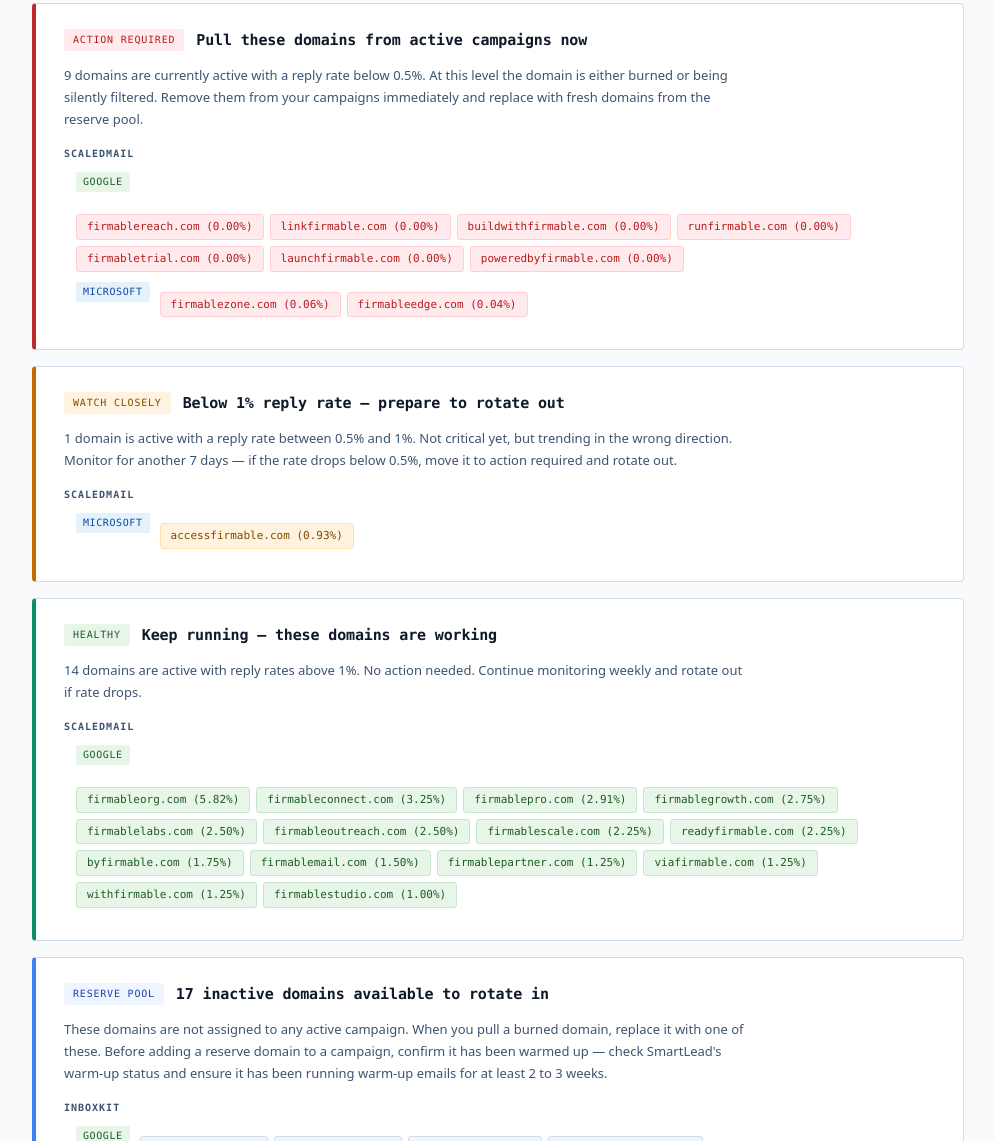
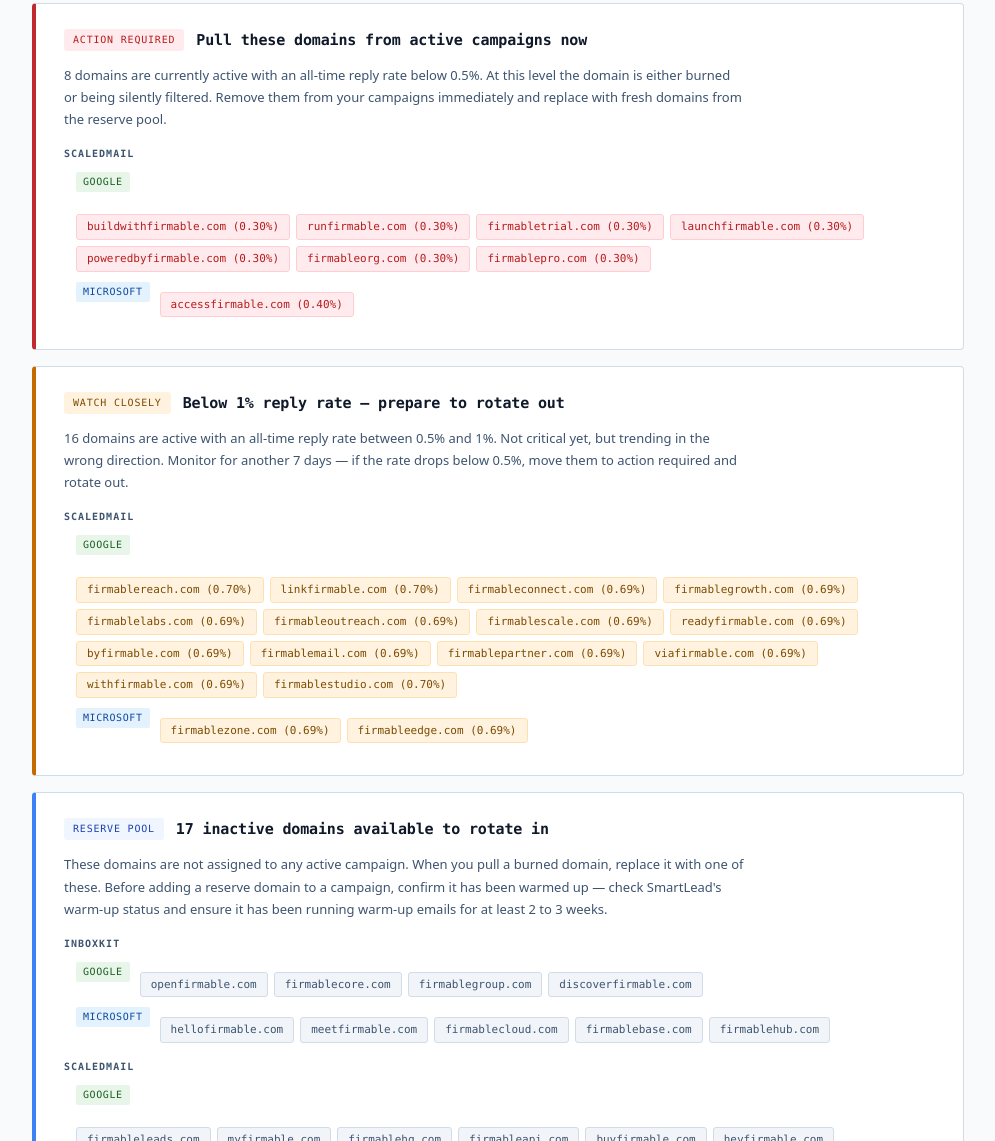
Before and after one commit to asher-firmable/firmable-gtm, a plain HTML site: page docs/domain-report.html in a window 1280 px wide. Shown: the part 5413-6554 px from the top of the page, without its empty margins (142-1137 px from the left). Drawn offline with Linux system fonts and the light colour scheme.

Commit message:
Base recommendations on all-time reply rate instead of 14d
Thresholds and chip labels in Action Required, Watch Closely, and
Healthy cards now use alltime_rate so classifications reflect
historical domain health, not just the past two weeks.

Co-Authored-By: Claude Sonnet 4.6 <noreply@anthropic.com>

```diff
--- a/docs/domain-report.html
+++ b/docs/domain-report.html
@@ -1646,8 +1646,8 @@
             <span class="rec-badge rec-badge-danger">Action required</span>
             <h3>Pull these domains from active campaigns now</h3>
           </div>
-          <p>9 domains are currently active with a reply rate below 0.5%. At this level the domain is either burned or being silently filtered. Remove them from your campaigns immediately and replace with fresh domains from the reserve pool.</p>
-          <div class="rec-vendor-group"><span class="rec-vendor-label">ScaledMail</span><div class="rec-esp-group"><span class="rec-esp-label rec-esp-google">Google</span><div class="rec-chips"><span class="rec-chip rec-chip-alert">firmablereach.com (0.00%)</span><span class="rec-chip rec-chip-alert">linkfirmable.com (0.00%)</span><span class="rec-chip rec-chip-alert">buildwithfirmable.com (0.00%)</span><span class="rec-chip rec-chip-alert">runfirmable.com (0.00%)</span><span class="rec-chip rec-chip-alert">firmabletrial.com (0.00%)</span><span class="rec-chip rec-chip-alert">launchfirmable.com (0.00%)</span><span class="rec-chip rec-chip-alert">poweredbyfirmable.com (0.00%)</span></div></div><div class="rec-esp-group"><span class="rec-esp-label rec-esp-microsoft">Microsoft</span><div class="rec-chips"><span class="rec-chip rec-chip-alert">firmablezone.com (0.06%)</span><span class="rec-chip rec-chip-alert">firmableedge.com (0.04%)</span></div></div></div>
+          <p>8 domains are currently active with an all-time reply rate below 0.5%. At this level the domain is either burned or being silently filtered. Remove them from your campaigns immediately and replace with fresh domains from the reserve pool.</p>
+          <div class="rec-vendor-group"><span class="rec-vendor-label">ScaledMail</span><div class="rec-esp-group"><span class="rec-esp-label rec-esp-google">Google</span><div class="rec-chips"><span class="rec-chip rec-chip-alert">buildwithfirmable.com (0.30%)</span><span class="rec-chip rec-chip-alert">runfirmable.com (0.30%)</span><span class="rec-chip rec-chip-alert">firmabletrial.com (0.30%)</span><span class="rec-chip rec-chip-alert">launchfirmable.com (0.30%)</span><span class="rec-chip rec-chip-alert">poweredbyfirmable.com (0.30%)</span><span class="rec-chip rec-chip-alert">firmableorg.com (0.30%)</span><span class="rec-chip rec-chip-alert">firmablepro.com (0.30%)</span></div></div><div class="rec-esp-group"><span class="rec-esp-label rec-esp-microsoft">Microsoft</span><div class="rec-chips"><span class="rec-chip rec-chip-alert">accessfirmable.com (0.40%)</span></div></div></div>
         </div>
 
         <div class="rec-card rec-card-warn">
@@ -1655,18 +1655,10 @@
             <span class="rec-badge rec-badge-warn">Watch closely</span>
             <h3>Below 1% reply rate — prepare to rotate out</h3>
           </div>
-          <p>1 domain is active with a reply rate between 0.5% and 1%. Not critical yet, but trending in the wrong direction. Monitor for another 7 days — if the rate drops below 0.5%, move it to action required and rotate out.</p>
-          <div class="rec-vendor-group"><span class="rec-vendor-label">ScaledMail</span><div class="rec-esp-group"><span class="rec-esp-label rec-esp-microsoft">Microsoft</span><div class="rec-chips"><span class="rec-chip rec-chip-warn">accessfirmable.com (0.93%)</span></div></div></div>
+          <p>16 domains are active with an all-time reply rate between 0.5% and 1%. Not critical yet, but trending in the wrong direction. Monitor for another 7 days — if the rate drops below 0.5%, move them to action required and rotate out.</p>
+          <div class="rec-vendor-group"><span class="rec-vendor-label">ScaledMail</span><div class="rec-esp-group"><span class="rec-esp-label rec-esp-google">Google</span><div class="rec-chips"><span class="rec-chip rec-chip-warn">firmablereach.com (0.70%)</span><span class="rec-chip rec-chip-warn">linkfirmable.com (0.70%)</span><span class="rec-chip rec-chip-warn">firmableconnect.com (0.69%)</span><span class="rec-chip rec-chip-warn">firmablegrowth.com (0.69%)</span><span class="rec-chip rec-chip-warn">firmablelabs.com (0.69%)</span><span class="rec-chip rec-chip-warn">firmableoutreach.com (0.69%)</span><span class="rec-chip rec-chip-warn">firmablescale.com (0.69%)</span><span class="rec-chip rec-chip-warn">readyfirmable.com (0.69%)</span><span class="rec-chip rec-chip-warn">byfirmable.com (0.69%)</span><span class="rec-chip rec-chip-warn">firmablemail.com (0.69%)</span><span class="rec-chip rec-chip-warn">firmablepartner.com (0.69%)</span><span class="rec-chip rec-chip-warn">viafirmable.com (0.69%)</span><span class="rec-chip rec-chip-warn">withfirmable.com (0.69%)</span><span class="rec-chip rec-chip-warn">firmablestudio.com (0.70%)</span></div></div><div class="rec-esp-group"><span class="rec-esp-label rec-esp-microsoft">Microsoft</span><div class="rec-chips"><span class="rec-chip rec-chip-warn">firmablezone.com (0.69%)</span><span class="rec-chip rec-chip-warn">firmableedge.com (0.69%)</span></div></div></div>
         </div>
 
-        <div class="rec-card rec-card-ok">
-          <div class="rec-card-header">
-            <span class="rec-badge rec-badge-ok">Healthy</span>
-            <h3>Keep running — these domains are working</h3>
-          </div>
-          <p>14 domains are active with reply rates above 1%. No action needed. Continue monitoring weekly and rotate out if rate drops.</p>
-          <div class="rec-vendor-group"><span class="rec-vendor-label">ScaledMail</span><div class="rec-esp-group"><span class="rec-esp-label rec-esp-google">Google</span><div class="rec-chips"><span class="rec-chip rec-chip-ok">firmableorg.com (5.82%)</span><span class="rec-chip rec-chip-ok">firmableconnect.com (3.25%)</span><span class="rec-chip rec-chip-ok">firmablepro.com (2.91%)</span><span class="rec-chip rec-chip-ok">firmablegrowth.com (2.75%)</span><span class="rec-chip rec-chip-ok">firmablelabs.com (2.50%)</span><span class="rec-chip rec-chip-ok">firmableoutreach.com (2.50%)</span><span class="rec-chip rec-chip-ok">firmablescale.com (2.25%)</span><span class="rec-chip rec-chip-ok">readyfirmable.com (2.25%)</span><span class="rec-chip rec-chip-ok">byfirmable.com (1.75%)</span><span class="rec-chip rec-chip-ok">firmablemail.com (1.50%)</span><span class="rec-chip rec-chip-ok">firmablepartner.com (1.25%)</span><span class="rec-chip rec-chip-ok">viafirmable.com (1.25%)</span><span class="rec-chip rec-chip-ok">withfirmable.com (1.25%)</span><span class="rec-chip rec-chip-ok">firmablestudio.com (1.00%)</span></div></div></div>
-        </div>
 
         <div class="rec-card rec-card-info">
           <div class="rec-card-header">
```
Also changed, not shown: 1 other file.
